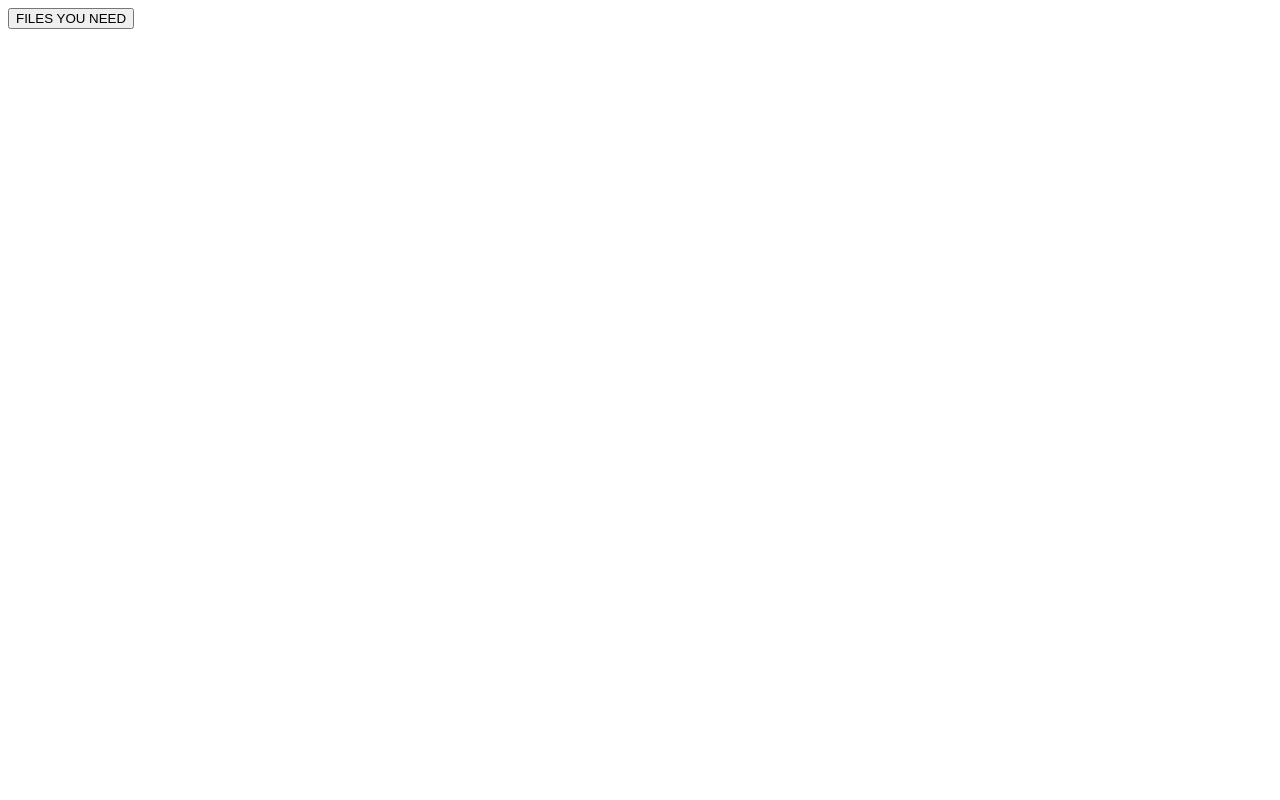
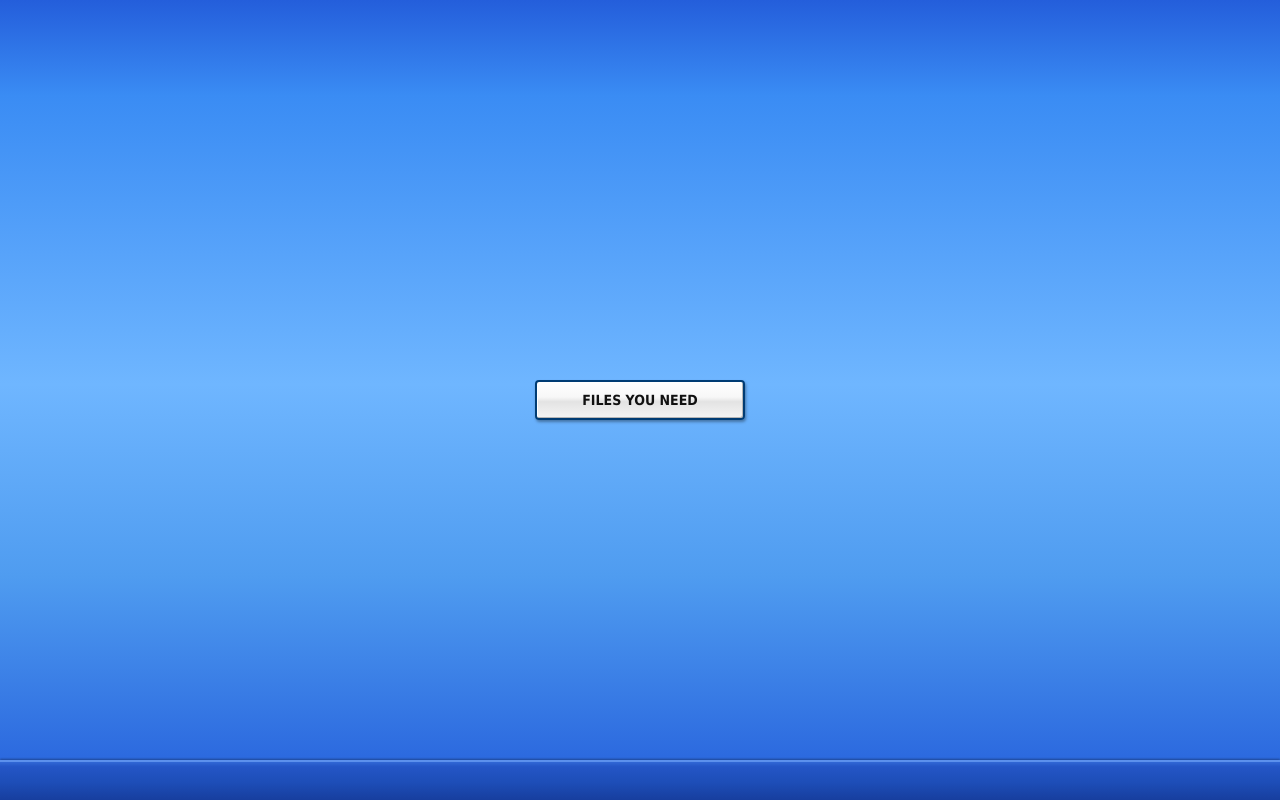
Before and after one commit to Qmobis/LAN_PARTY, a plain HTML site: page index.html in a window 1280 px wide. Drawn offline with Linux system fonts and the light colour scheme.

Commit message:
Style landing page like Windows XP

```diff
--- a/index.html
+++ b/index.html
@@ -4,8 +4,56 @@
   <meta charset="UTF-8">
   <meta name="viewport" content="width=device-width, initial-scale=1.0">
   <title>LAN Party</title>
+  <style>
+    * { box-sizing: border-box; }
+    html, body { width: 100%; height: 100%; margin: 0; }
+    body {
+      display: flex;
+      align-items: center;
+      justify-content: center;
+      font-family: Tahoma, "Trebuchet MS", Arial, sans-serif;
+      background: linear-gradient(to bottom, #245edb 0%, #3a8cf4 12%, #6fb6ff 48%, #4f9cf0 72%, #245edb 100%);
+      overflow: hidden;
+    }
+    body::after {
+      content: "";
+      position: fixed;
+      left: 0; right: 0; bottom: 0;
+      height: 38px;
+      background: linear-gradient(to bottom, #3168d5 0%, #2456c6 12%, #1d4db7 55%, #173e9e 100%);
+      border-top: 2px solid #5c91ec;
+      box-shadow: 0 -1px 2px rgba(0,0,0,.35);
+    }
+    .xp-button {
+      position: relative;
+      z-index: 1;
+      min-width: 210px;
+      padding: 10px 22px;
+      color: #111;
+      font-size: 14px;
+      font-weight: bold;
+      font-family: Tahoma, Arial, sans-serif;
+      background: linear-gradient(to bottom, #fff 0%, #f7f7f7 42%, #e3e3e3 55%, #f5f5f5 100%);
+      border: 2px solid #003c74;
+      border-radius: 4px;
+      box-shadow:
+        inset 1px 1px 0 #fff,
+        inset -1px -1px 0 #b6b6b6,
+        1px 2px 3px rgba(0,0,0,.35);
+      cursor: pointer;
+    }
+    .xp-button:hover {
+      border-color: #e59700;
+      box-shadow: inset 0 0 0 2px #ffcf65, 1px 2px 3px rgba(0,0,0,.35);
+    }
+    .xp-button:active {
+      background: linear-gradient(to bottom, #ddd, #f3f3f3);
+      box-shadow: inset 2px 2px 3px #999;
+      transform: translateY(1px);
+    }
+  </style>
 </head>
 <body>
-  <button type="button">FILES YOU NEED</button>
+  <button class="xp-button" type="button">FILES YOU NEED</button>
 </body>
 </html>
```
